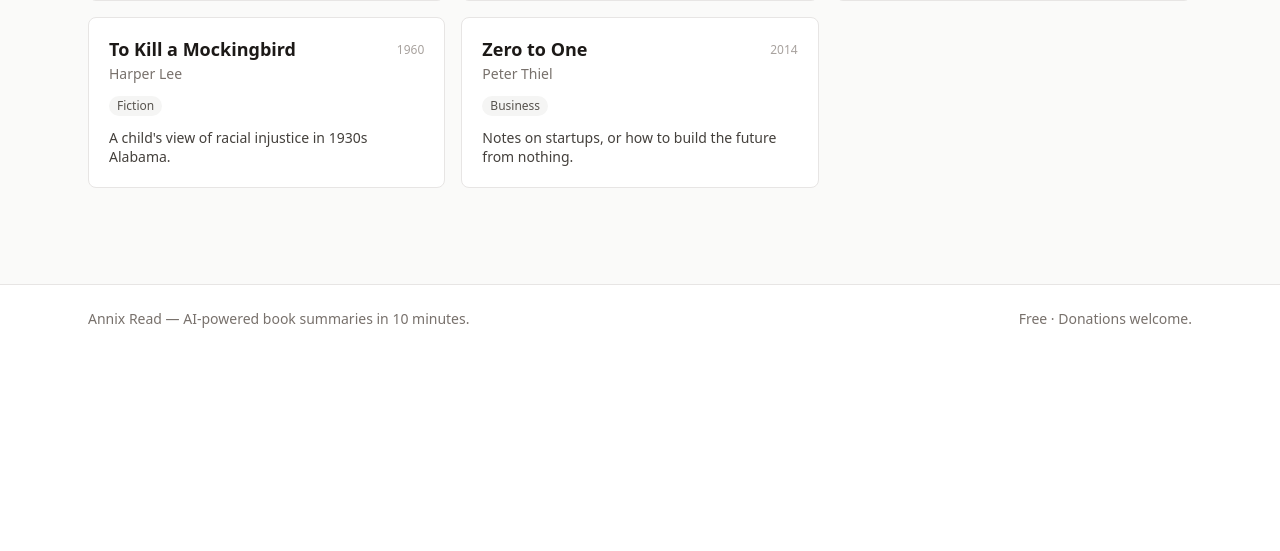
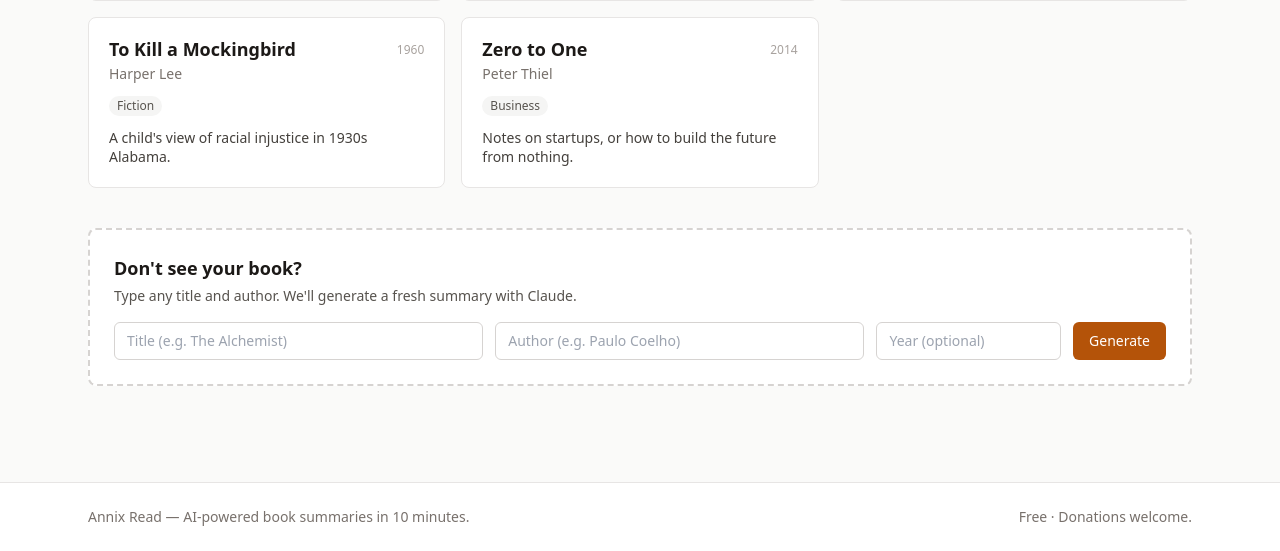
Before and after one commit to khangnguyends5/Annix-Read, a FastAPI app: page / in a window 1280 px wide. Shown: the part 1399-1950 px from the top of the page. Before the commit the page ends 1727 px from the top, so only its background shows below. Run offline with FastAPI, Linux system fonts and the light colour scheme; some libraries are stand-ins or nearby versions.

Commit message:
Add 'request any book' flow
Catalog-miss UX: surface a title + author form below search results so
users can summarize any book, not just the 20 seeded classics. New books
get added to the catalog; the detail page auto-triggers generation via
?auto=1 when arriving from the form.

- POST /book/new endpoint with case-insensitive dedupe
- Updated index template with prominent request-any-book CTA
- app.js auto-clicks Generate when data-auto-generate is set
- Added python-multipart to requirements

```diff
--- a/app/main.py
+++ b/app/main.py
@@ -8,11 +8,11 @@
 from dotenv import load_dotenv
 load_dotenv()  # read .env into the process before anything else runs
 
-from fastapi import FastAPI, Depends, HTTPException, Request
-from fastapi.responses import HTMLResponse, FileResponse, JSONResponse
+from fastapi import FastAPI, Depends, HTTPException, Request, Form
+from fastapi.responses import HTMLResponse, FileResponse, JSONResponse, RedirectResponse
 from fastapi.staticfiles import StaticFiles
 from fastapi.templating import Jinja2Templates
-from sqlalchemy import or_
+from sqlalchemy import or_, func
 from sqlalchemy.orm import Session
 
 from . import models, ai, exports
@@ -54,7 +54,12 @@
 
 
 @app.get("/book/{book_id}", response_class=HTMLResponse)
-def book_page(book_id: int, request: Request, db: Session = Depends(get_db)):
+def book_page(
+    book_id: int,
+    request: Request,
+    auto: int = 0,
+    db: Session = Depends(get_db),
+):
     book = db.get(models.Book, book_id)
     if not book:
         raise HTTPException(404, "Book not found")
@@ -66,8 +71,49 @@
             "book": book,
             "summary": summary,
             "languages": SUPPORTED_LANGUAGES,
+            "auto_generate": bool(auto) and summary is None,
         },
     )
+
+
+@app.post("/book/new")
+def book_new(
+    title:  str = Form(...),
+    author: str = Form(...),
+    year:   Optional[int] = Form(None),
+    genre:  Optional[str] = Form(None),
+    db: Session = Depends(get_db),
+):
+    """User-submitted book. Adds it to the catalog and redirects to the
+    detail page, which auto-triggers summary generation."""
+    title  = title.strip()
+    author = author.strip()
+    if not title or not author:
+        raise HTTPException(400, "Title and author are required.")
+
+    # Dedupe — case-insensitive match on (title, author).
+    existing = (
+        db.query(models.Book)
+          .filter(func.lower(models.Book.title)  == title.lower())
+          .filter(func.lower(models.Book.author) == author.lower())
+          .one_or_none()
+    )
+    if existing:
+        return RedirectResponse(
+            url=f"/book/{existing.id}", status_code=303,
+        )
+
+    book = models.Book(
+        title=title,
+        author=author,
+        year=year,
+        genre=(genre or "").strip() or None,
+        description=None,
+    )
+    db.add(book)
+    db.commit()
+    db.refresh(book)
+    return RedirectResponse(url=f"/book/{book.id}?auto=1", status_code=303)
 
 
 # ─── API: summaries + translations ──────────────────────────────────────────
--- a/app/static/app.js
+++ b/app/static/app.js
@@ -217,5 +217,8 @@
         // Render the server-side Markdown text through the same pipeline.
         const raw = document.getElementById('summary-md').innerText;
         showContent('en', raw);
+    } else if (article.dataset.autoGenerate === '1') {
+        // Auto-trigger generation when arriving via the "request a new book" flow.
+        $btnGen.click();
     }
 })();
--- a/app/templates/book.html
+++ b/app/templates/book.html
@@ -4,7 +4,9 @@
 {% block content %}
 <a href="/" class="text-sm text-stone-500 hover:text-stone-900 mb-4 inline-block">← Back to catalog</a>
 
-<article class="bg-white rounded-lg border border-stone-200 p-8" data-book-id="{{ book.id }}">
+<article class="bg-white rounded-lg border border-stone-200 p-8"
+         data-book-id="{{ book.id }}"
+         data-auto-generate="{{ '1' if auto_generate else '0' }}">
     <header class="mb-6 pb-6 border-b border-stone-100">
         <h1 class="text-3xl font-semibold tracking-tight">{{ book.title }}</h1>
         <p class="text-lg text-stone-600 mt-1">by {{ book.author }}{% if book.year %} · {{ book.year }}{% endif %}</p>
--- a/app/templates/index.html
+++ b/app/templates/index.html
@@ -45,9 +45,41 @@
     {% endfor %}
 </div>
 {% else %}
-<div class="text-center py-16 text-stone-500">
-    <p>No books match <strong>"{{ q }}"</strong>.</p>
-    <a href="/" class="inline-block mt-3 text-amber-700 hover:underline">Clear search</a>
+<div class="text-center py-12 text-stone-500">
+    <p class="text-lg">No books in the catalog match <strong>"{{ q }}"</strong>.</p>
+    <p class="text-sm mt-1">No problem — request a summary for any book below.</p>
+    <a href="/" class="inline-block mt-2 text-amber-700 hover:underline text-sm">Clear search</a>
 </div>
 {% endif %}
+
+<!-- Request-any-book form -->
+<section class="mt-10 rounded-lg border-2 border-dashed border-stone-300 bg-white p-6">
+    <h3 class="text-lg font-semibold">Don't see your book?</h3>
+    <p class="text-sm text-stone-600 mt-1 mb-4">
+        Type any title and author. We'll generate a fresh summary with Claude.
+    </p>
+    <form method="post" action="/book/new" class="grid grid-cols-1 sm:grid-cols-[2fr_2fr_1fr_auto] gap-3">
+        <input
+            name="title"
+            value="{{ q if q and not books else '' }}"
+            placeholder="Title (e.g. The Alchemist)"
+            required
+            class="rounded-md border border-stone-300 bg-white px-3 py-2 text-sm focus:border-amber-600 focus:ring-2 focus:ring-amber-200 outline-none">
+        <input
+            name="author"
+            placeholder="Author (e.g. Paulo Coelho)"
+            required
+            class="rounded-md border border-stone-300 bg-white px-3 py-2 text-sm focus:border-amber-600 focus:ring-2 focus:ring-amber-200 outline-none">
+        <input
+            name="year"
+            type="number"
+            placeholder="Year (optional)"
+            min="0"
+            max="2100"
+            class="rounded-md border border-stone-300 bg-white px-3 py-2 text-sm focus:border-amber-600 focus:ring-2 focus:ring-amber-200 outline-none">
+        <button type="submit" class="px-4 py-2 rounded-md bg-amber-700 text-white text-sm font-medium hover:bg-amber-800 transition whitespace-nowrap">
+            Generate
+        </button>
+    </form>
+</section>
 {% endblock %}
--- a/requirements.txt
+++ b/requirements.txt
@@ -1,6 +1,7 @@
 anthropic>=0.40.0
 fastapi>=0.115.0
 uvicorn[standard]>=0.32.0
+python-multipart>=0.0.9
 jinja2>=3.1.0
 sqlalchemy>=2.0.0
 python-dotenv>=1.0.0
```
Also changed, not shown: README.md.
